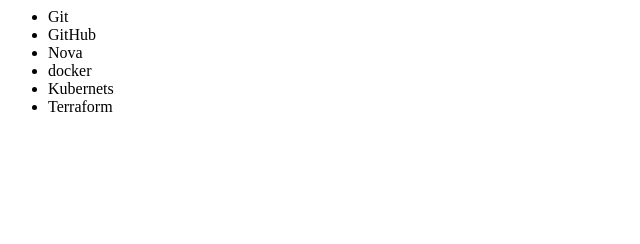
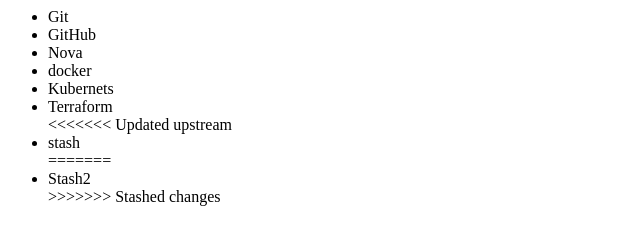
Before and after one commit to arlissilva/Portal, a plain HTML site: page index.html in a window 1280 px wide. Shown: the whole page, without its empty margins (0-640 px from the left). Drawn offline with Linux system fonts and the light colour scheme.

Commit message:
Alterado

```diff
--- a/index.html
+++ b/index.html
@@ -8,6 +8,11 @@
       <li>docker</li>
       <li>Kubernets</li>
       <li>Terraform</li>
+<<<<<<< Updated upstream
+      <li>stash</li>
+=======
+      <li>Stash2</li>
+>>>>>>> Stashed changes
     <ul>
   </body>
 </html>
```
